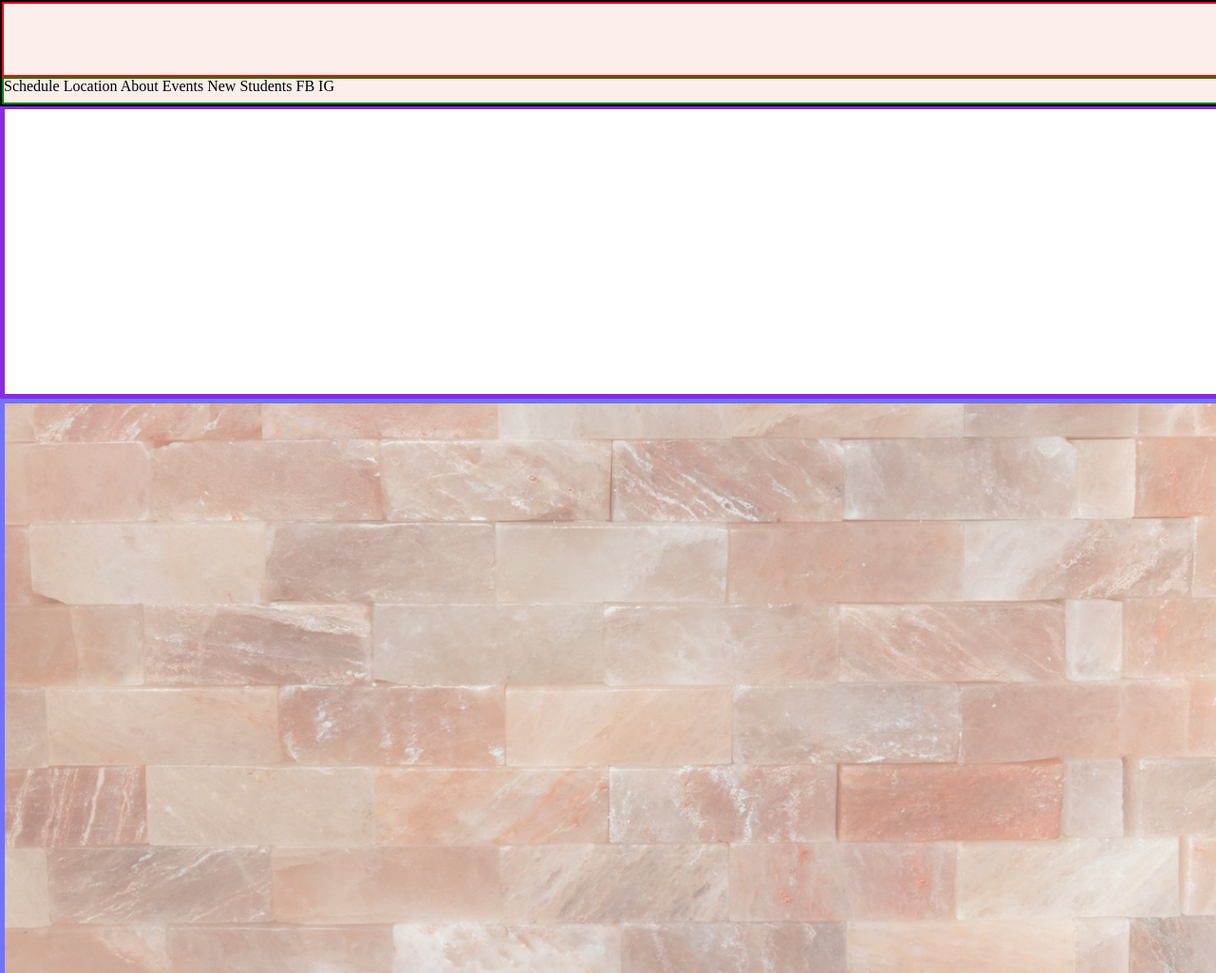
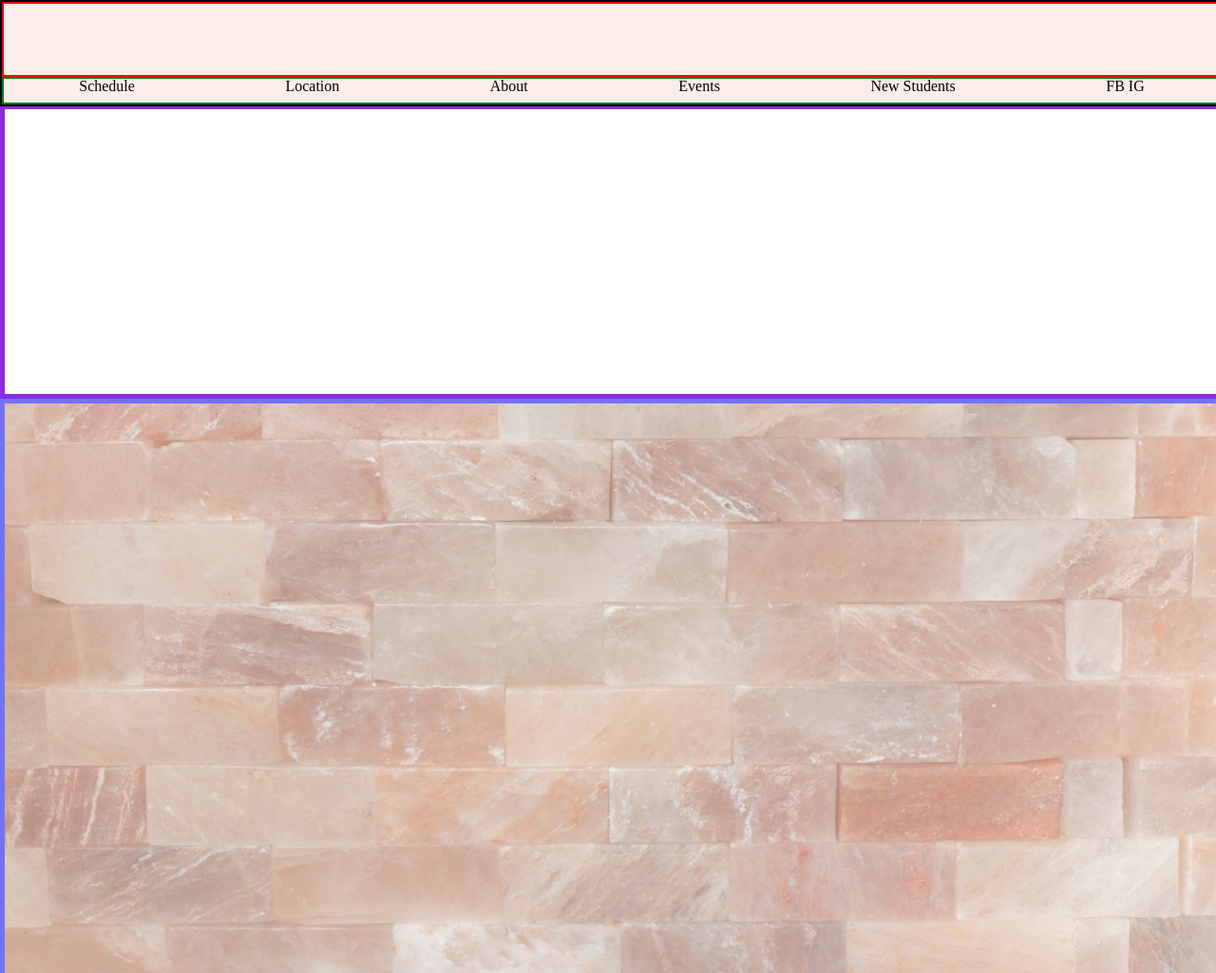
Before and after one commit to savisch/salt_yoga, a plain HTML site: page index.html in a window 1280 px wide. Shown: the top 1025 px of the page at 95% size. Drawn offline with Linux system fonts and the light colour scheme.

Commit message:
Desknav display: flex

```diff
--- a/resources/css/style.css
+++ b/resources/css/style.css
@@ -29,7 +29,10 @@ header {
 }
 
 .desknav {
-    display: inline-block;
+    display: flex;
+    flex-direction: row;
+    align-items: center;
+    justify-content: space-around;
 }
 
 /* BANNER */
```
